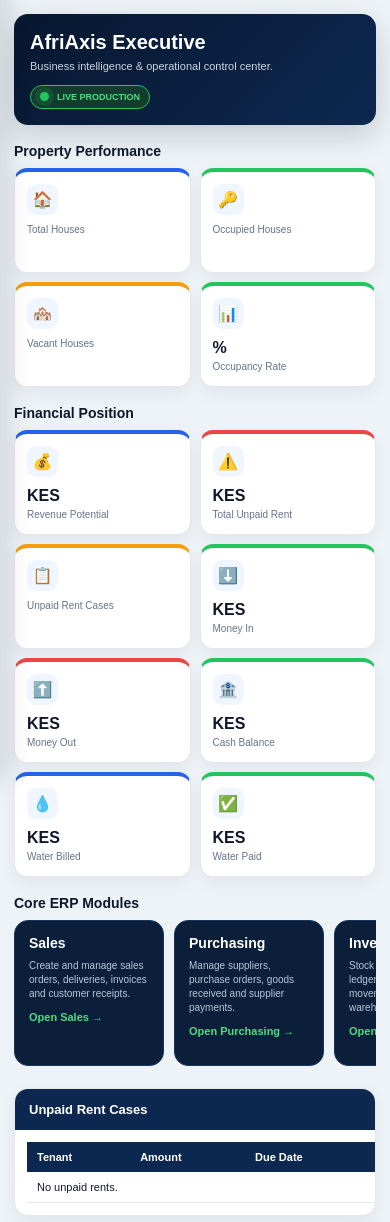
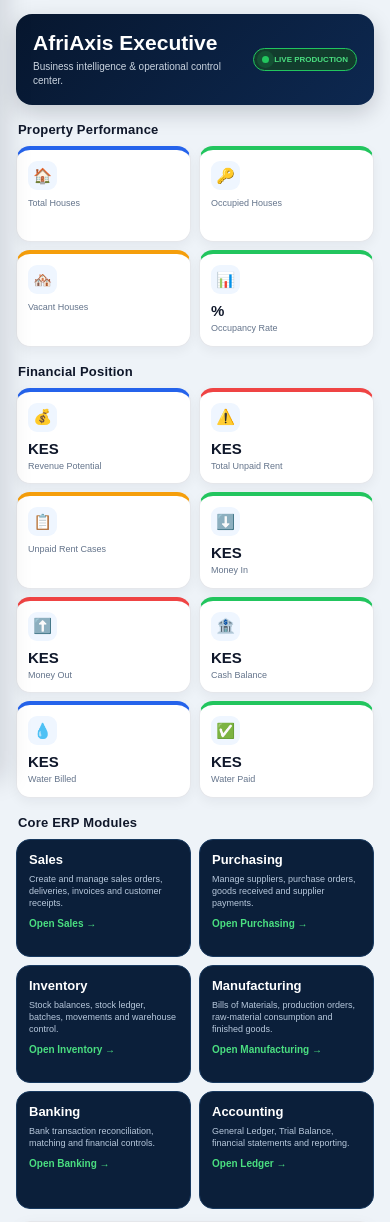
Before and after one commit to pascalnjosh/AfriAxis-Group, a Django app: template templates/dashboard/md.html in a window 390 px wide. Shown: the part 64-1286 px from the top of the page. Run offline with Django 5.2, Linux system fonts and the light colour scheme; the template is opened without the code that fills it, so the values that code supplies are empty.

Commit message:
Upgrade executive dashboard to AfriAxis Mobile V4

```diff
--- a/templates/dashboard/md.html
+++ b/templates/dashboard/md.html
@@ -265,115 +265,123 @@
     }
 }
 
-/* ===== AFRIAXIS MOBILE APP V2 ===== */
+/* ===== AFRIAXIS MOBILE APP V4 ===== */
 
 @media(max-width:700px){
 
     .dashboard-shell{
         width:100%;
         margin:0;
-        padding:0;
+        padding:0 2px 16px;
+        box-sizing:border-box;
     }
 
     .hero{
-        padding:16px;
-        border-radius:14px;
+        padding:17px;
+        border-radius:16px;
         margin-bottom:14px;
+        box-shadow:0 8px 22px rgba(2,12,27,.18);
     }
 
     .hero-top{
         gap:10px;
         align-items:center;
+        flex-wrap:nowrap;
     }
 
     .hero h1{
-        font-size:20px;
-        line-height:1.2;
+        font-size:21px;
+        line-height:1.15;
     }
 
     .hero p{
-        font-size:11px;
-        line-height:1.45;
+        font-size:10px;
+        line-height:1.4;
         margin-top:5px;
     }
 
     .live-badge{
-        padding:6px 9px;
-        font-size:9px;
+        flex:0 0 auto;
+        padding:6px 8px;
+        font-size:8px;
+        gap:5px;
+    }
+
+    .live-dot{
+        width:7px;
+        height:7px;
     }
 
     .section-title{
-        margin:18px 0 9px;
-        font-size:14px;
+        margin:17px 2px 9px;
+        font-size:13px;
+        letter-spacing:.2px;
     }
 
     .kpi-grid{
         grid-template-columns:repeat(2,minmax(0,1fr)) !important;
-        gap:9px;
+        gap:8px;
     }
 
     .kpi{
-        padding:12px;
-        min-height:105px;
-        border-radius:13px;
+        padding:11px;
+        min-height:96px;
+        border-radius:14px;
+        box-shadow:0 4px 12px rgba(15,23,42,.05);
     }
 
     .kpi-icon{
-        width:31px;
-        height:31px;
+        width:29px;
+        height:29px;
         border-radius:9px;
-        font-size:16px;
+        font-size:15px;
     }
 
     .kpi-value{
-        margin-top:9px;
-        font-size:16px;
-        line-height:1.2;
+        margin-top:8px;
+        font-size:15px;
+        line-height:1.15;
     }
 
     .kpi-label{
         margin-top:4px;
-        font-size:10px;
+        font-size:9px;
+        line-height:1.25;
     }
 
     .module-grid{
-        display:flex !important;
-        overflow-x:auto;
-        gap:10px;
-        padding-bottom:8px;
-        scroll-snap-type:x mandatory;
-    }
-
-    .module-grid::-webkit-scrollbar{
-        display:none;
+        display:grid !important;
+        grid-template-columns:repeat(2,minmax(0,1fr)) !important;
+        gap:8px;
+        overflow:visible;
     }
 
     .module-card{
-        flex:0 0 150px;
-        min-height:115px;
-        padding:14px;
+        min-width:0;
+        min-height:118px;
+        padding:12px;
         border-radius:14px;
-        scroll-snap-align:start;
     }
 
     .module-card h3{
-        font-size:14px;
+        font-size:13px;
+        margin-bottom:6px;
     }
 
     .module-card p{
-        font-size:10px;
-        line-height:1.4;
+        font-size:9px;
+        line-height:1.35;
     }
 
     .module-link{
-        font-size:11px;
-        margin-top:10px;
+        font-size:10px;
+        margin-top:9px;
     }
 
     .panel-grid{
         grid-template-columns:1fr !important;
-        gap:12px;
-        margin-top:14px;
+        gap:10px;
+        margin-top:12px;
     }
 
     .panel{
@@ -381,31 +389,44 @@
     }
 
     .panel-header{
-        padding:13px 14px;
-        font-size:13px;
+        padding:12px 13px;
+        font-size:12px;
     }
 
     .panel-body{
-        padding:12px;
+        padding:11px;
     }
 
     .health-row{
-        font-size:11px;
-        padding:9px 0;
+        font-size:10px;
+        padding:8px 0;
+    }
+
+    .status-ok{
+        font-size:9px;
+        padding:3px 7px;
+    }
+
+    .arrears-table-wrap{
+        overflow-x:auto;
     }
 
     .arrears-table{
-        min-width:620px;
-        font-size:11px;
+        min-width:560px;
+        font-size:10px;
     }
 
     .arrears-table th,
     .arrears-table td{
-        padding:9px 10px;
+        padding:8px 9px;
+        white-space:nowrap;
     }
-}
 
-</style>
+    .badge-unpaid{
+        font-size:9px;
+        padding:4px 7px;
+    }
+}</style>
 
 <div class="dashboard-shell">
 
```
